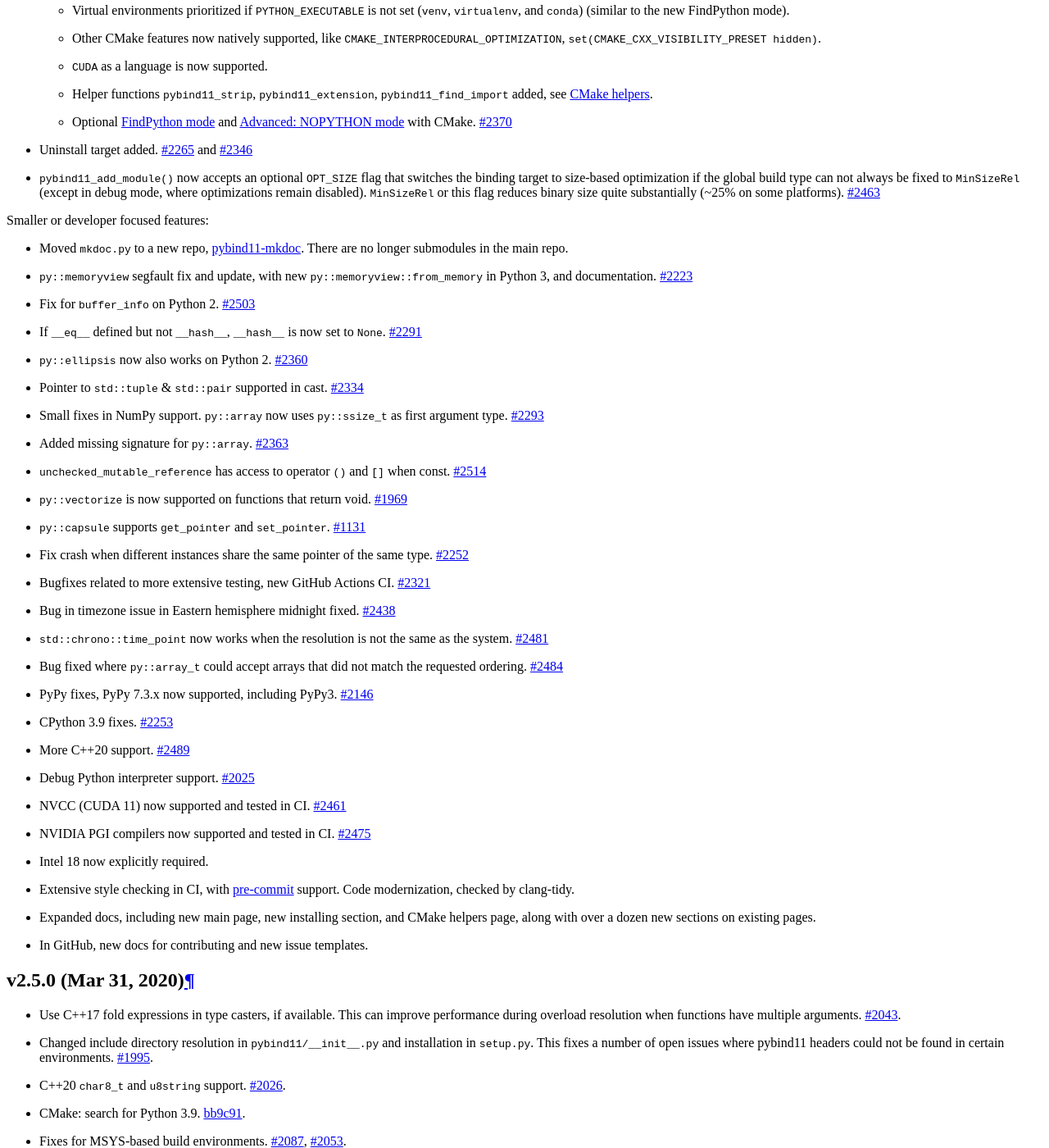
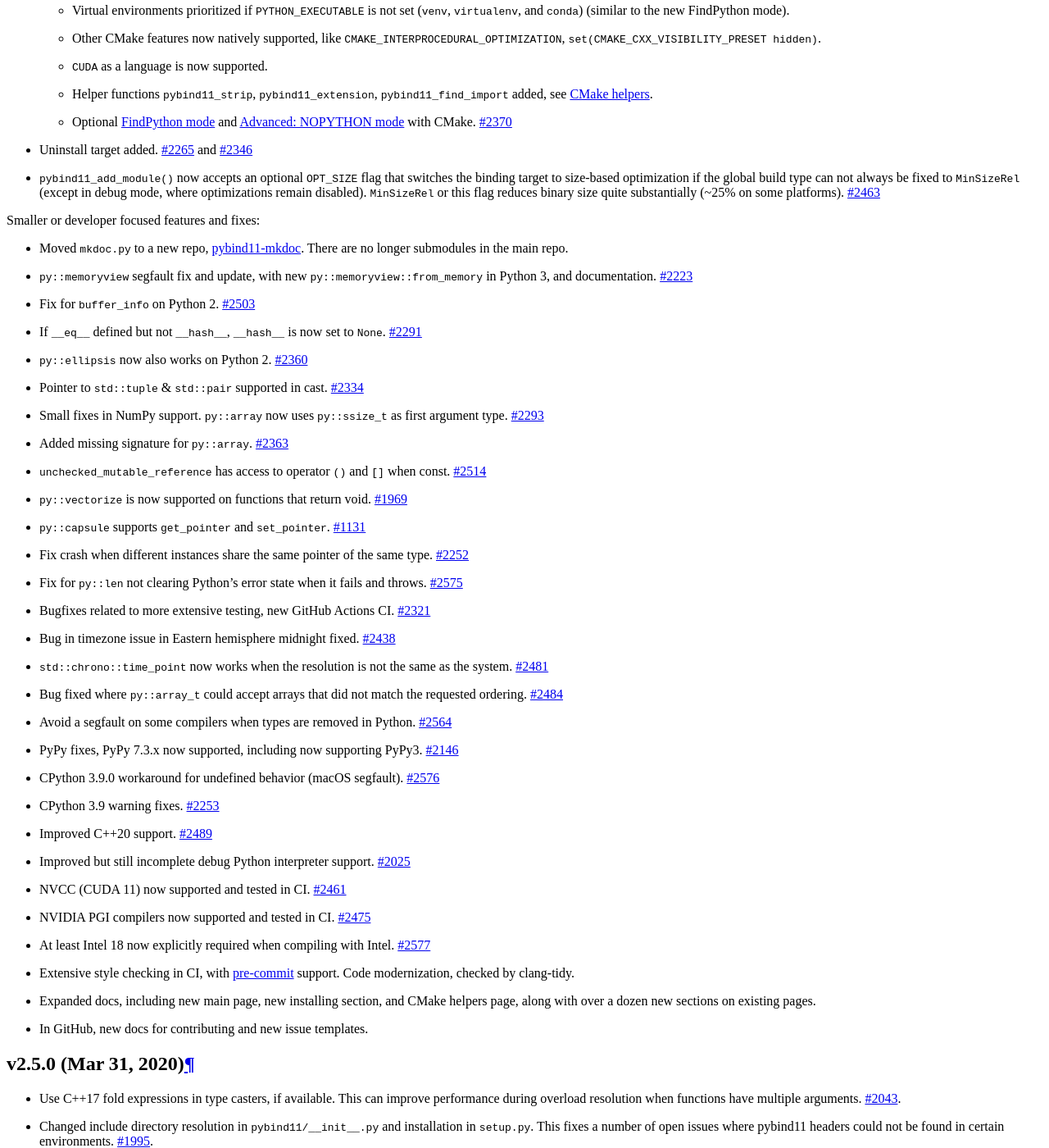
Before and after one commit to pybind/pybind11, a Sphinx documentation site: the page built from docs/changelog.rst, in a window 1280 px wide and 1400 px high, scrolled down 2381 px. Shown: the whole window at 82% size. Built offline with Sphinx 7.4.7 and the Read the Docs theme 2.0.0, drawn with Linux system fonts in a browser that asks for light colours.

Commit message:
docs: some final 2.6.0 updates

```diff
--- a/docs/changelog.rst
+++ b/docs/changelog.rst
@@ -140,7 +140,7 @@
   size quite substantially (~25% on some platforms).
   `#2463 <https://github.com/pybind/pybind11/pull/2463>`_
 
-Smaller or developer focused features:
+Smaller or developer focused features and fixes:
 
 * Moved ``mkdoc.py`` to a new repo, `pybind11-mkdoc`_. There are no longer
   submodules in the main repo.
@@ -182,6 +182,9 @@
 * Fix crash when different instances share the same pointer of the same type.
   `#2252 <https://github.com/pybind/pybind11/pull/2252>`_
 
+* Fix for ``py::len`` not clearing Python's error state when it fails and throws.
+  `#2575 <https://github.com/pybind/pybind11/pull/2575>`_
+
 * Bugfixes related to more extensive testing, new GitHub Actions CI.
   `#2321 <https://github.com/pybind/pybind11/pull/2321>`_
 
@@ -196,16 +199,22 @@
   requested ordering.
   `#2484 <https://github.com/pybind/pybind11/pull/2484>`_
 
-* PyPy fixes, PyPy 7.3.x now supported, including PyPy3.
+* Avoid a segfault on some compilers when types are removed in Python.
+  `#2564 <https://github.com/pybind/pybind11/pull/2564>`_
+
+* PyPy fixes, PyPy 7.3.x now supported, including now supporting PyPy3.
   `#2146 <https://github.com/pybind/pybind11/pull/2146>`_
 
-* CPython 3.9 fixes.
+* CPython 3.9.0 workaround for undefined behavior (macOS segfault).
+  `#2576 <https://github.com/pybind/pybind11/pull/2576>`_
+
+* CPython 3.9 warning fixes.
   `#2253 <https://github.com/pybind/pybind11/pull/2253>`_
 
-* More C++20 support.
+* Improved C++20 support.
   `#2489 <https://github.com/pybind/pybind11/pull/2489>`_
 
-* Debug Python interpreter support.
+* Improved but still incomplete debug Python interpreter support.
   `#2025 <https://github.com/pybind/pybind11/pull/2025>`_
 
 * NVCC (CUDA 11) now supported and tested in CI.
@@ -214,7 +223,8 @@
 * NVIDIA PGI compilers now supported and tested in CI.
   `#2475 <https://github.com/pybind/pybind11/pull/2475>`_
 
-* Intel 18 now explicitly required.
+* At least Intel 18 now explicitly required when compiling with Intel.
+  `#2577 <https://github.com/pybind/pybind11/pull/2577>`_
 
 * Extensive style checking in CI, with `pre-commit`_ support. Code
   modernization, checked by clang-tidy.
```
Also changed, not shown: README.rst (+8 -1 lines), docs/limitations.rst (+8 -11 lines).
